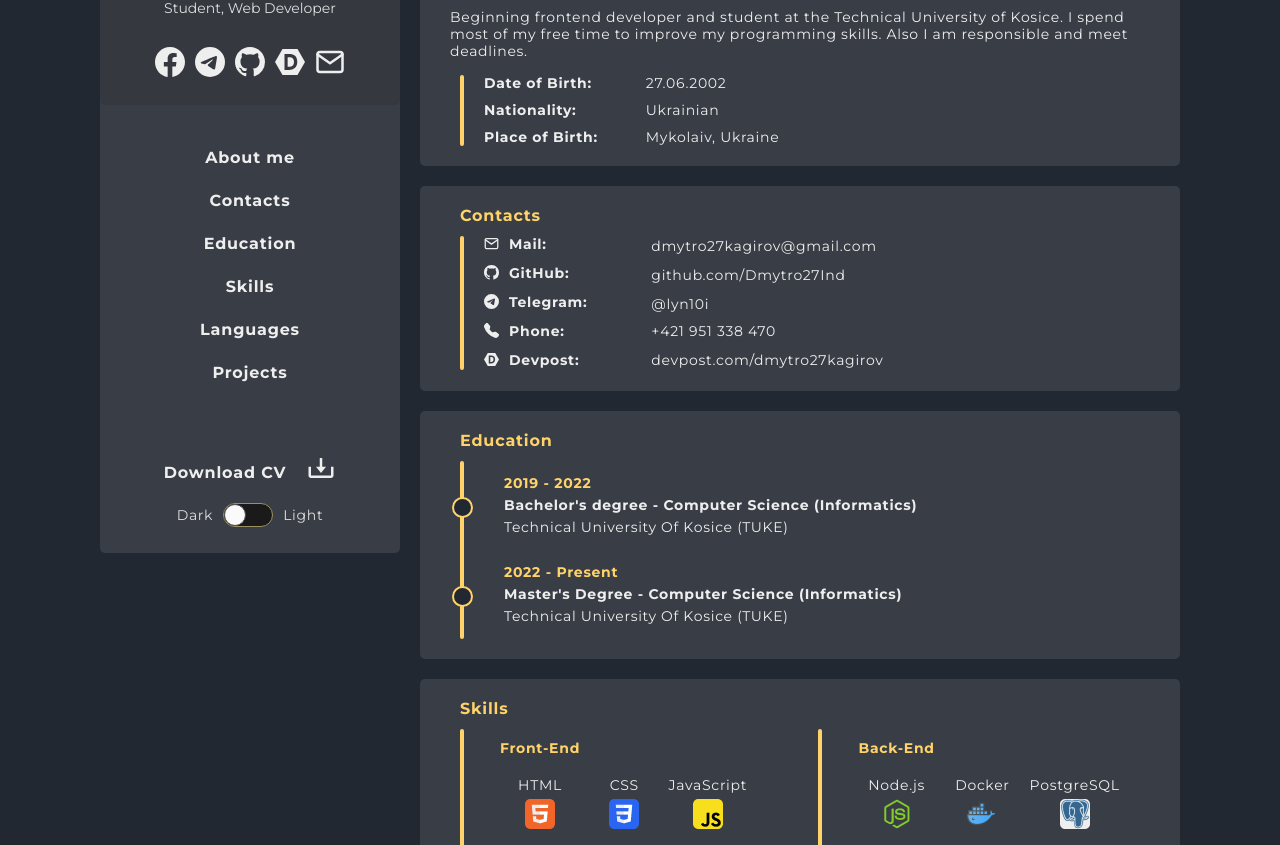
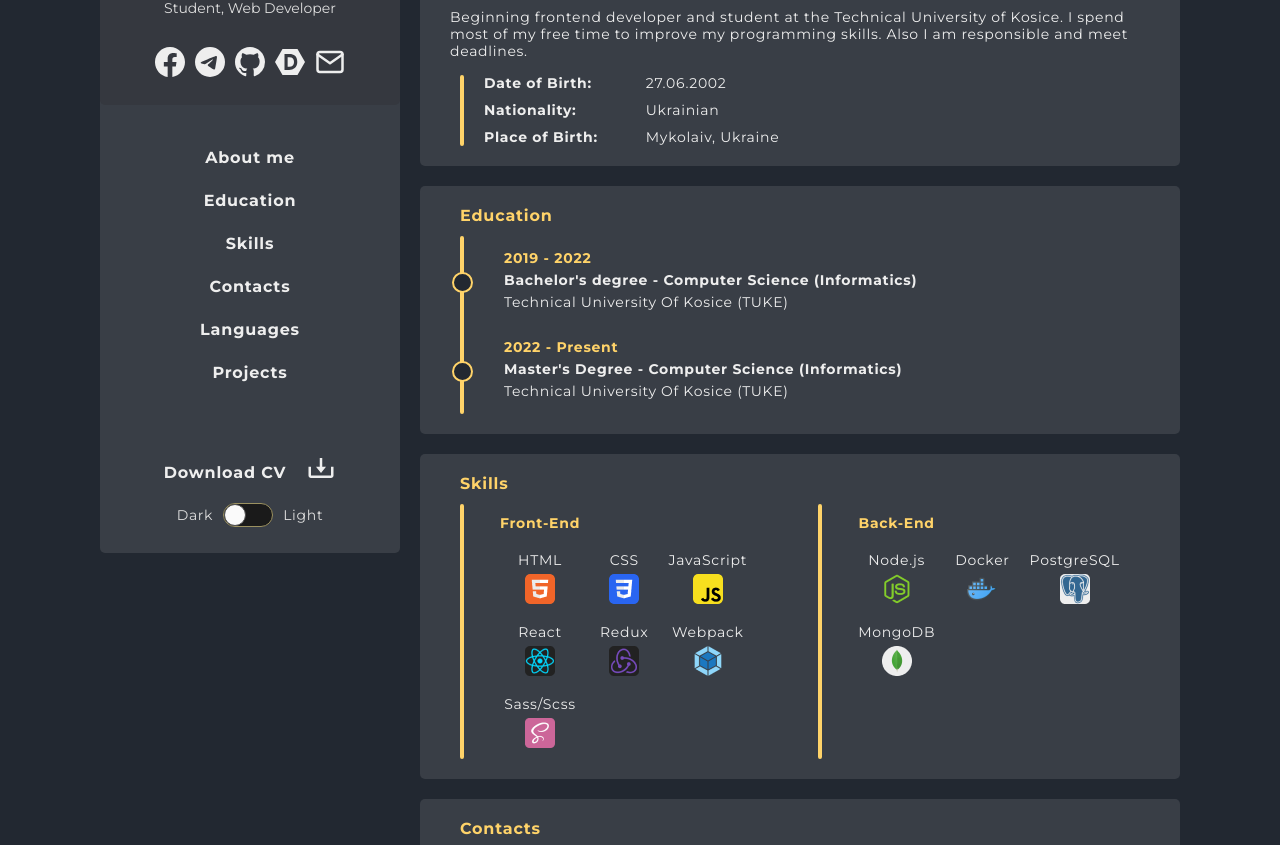
Before and after one commit to Dmytro27Ind/web-cv, a React (Create React App) app: page / in a window 1280 px wide. Shown: the part 235-1080 px from the top of the page. Built offline with nearby package versions, Linux system fonts and the light colour scheme.

Commit message:
Sections order changed

```diff
--- a/src/components/Main.jsx
+++ b/src/components/Main.jsx
@@ -9,9 +9,9 @@ function Main() {
   return (
     <div className="main" id='main'>
         <AboutMeSection/>
-        <ContactsSection/>
         <EducationSection/>
         <SkillsSection/>
+        <ContactsSection/>
     </div>
   )
 }
--- a/src/components/Sidebar.jsx
+++ b/src/components/Sidebar.jsx
@@ -26,9 +26,9 @@ function Sidebar() {
         <div className='sidebar__nav'>
           <ul>
             <li><a href="#main">About me</a></li>
-            <li><a href="#main">Contacts</a></li>
             <li><a href="#main">Education</a></li>
             <li><a href="#main">Skills</a></li>
+            <li><a href="#main">Contacts</a></li>
             <li><a href="#main">Languages</a></li>
             <li><a href="#main">Projects</a></li>
           </ul>
```
